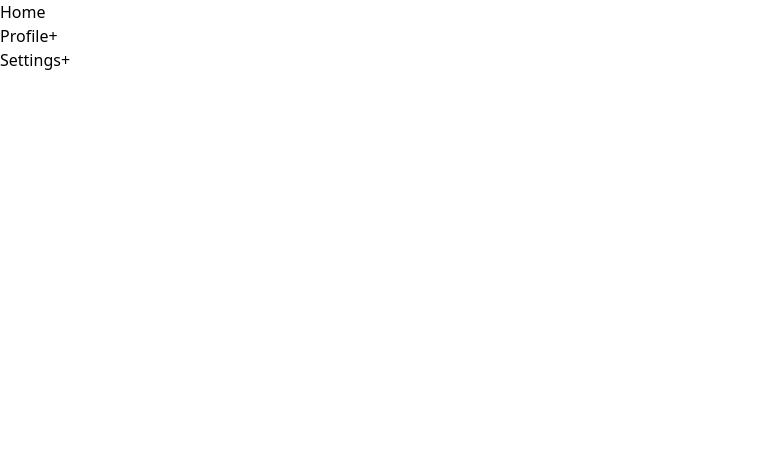
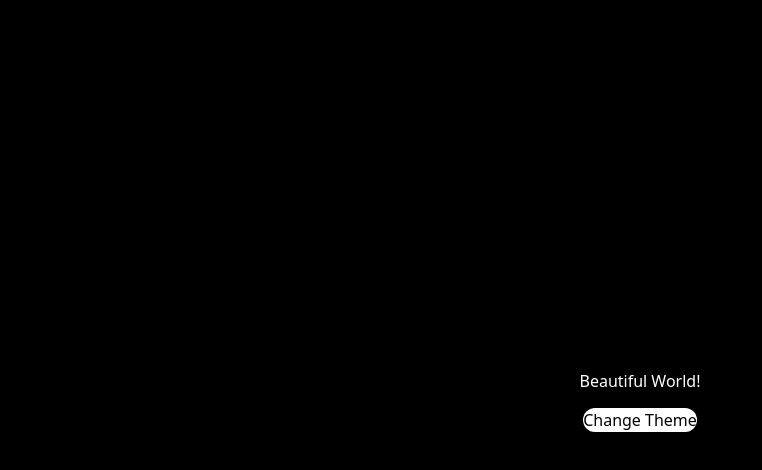
Before and after one commit to Redoan23/25-projects, a React (Vite) app: page / in a window 1280 px wide. Shown: the top 470 px of the page, without its empty margins (0-762 px from the left). Built offline with nearby package versions, Linux system fonts and the light colour scheme.

Commit message:
added theme switch

```diff
--- a/src/App.jsx
+++ b/src/App.jsx
@@ -5,6 +5,7 @@ import routes from './components/nestedMenu/data';
 import NestedMenu from './components/nestedMenu/NestedMenu';
 import RandomColor from './components/randomColor/RandomColor';
 import RatingStar from './components/ratingStar/RatingStar';
+import ThemeSwitch from './components/themeSwitch/ThemeSwitch';
 
 const App = () => {
   return (
@@ -22,8 +23,11 @@ const App = () => {
         {/* <div className=' mt-4 text-center mx-auto'>
           <ImageSlider url={'https://picsum.photos/v2/list?page=3&limit=10'} ></ImageSlider>
         </div> */}
+        {/* <div className=' mt-4 text-center mx-auto'>
+          <NestedMenu menus={routes}></NestedMenu>
+        </div> */}
         <div className=' mt-4 text-center mx-auto'>
-          <NestedMenu menus={routes}></NestedMenu>
+          <ThemeSwitch></ThemeSwitch>
         </div>
 
       </div>
--- /dev/null
+++ b/src/Hooks/useLocalStorage.jsx
@@ -0,0 +1,30 @@
+import { useEffect, useState } from "react";
+
+const useLocalStorage = (key, defaultValue) => {
+
+    const [value, setValue] = useState(() => {
+
+        let currentValue
+
+        try {
+
+            currentValue = (JSON.parse(localStorage.getItem(key)) || String(defaultValue))
+
+        } catch (error) {
+            console.log(error)
+            currentValue = defaultValue
+        }
+
+        return currentValue
+
+    })
+
+    useEffect(() => {
+        localStorage.setItem(key, JSON.stringify(value))
+    }, [key, value])
+
+    return [value, setValue]
+
+};
+
+export default useLocalStorage;
--- a/src/components/nestedMenu/Menu-items.jsx
+++ b/src/components/nestedMenu/Menu-items.jsx
@@ -9,12 +9,12 @@ const MenuItems = ({ items = [] }) => {
 
     const handleChildren = (getCurrentLabel) => {
         setShowCurrentChild({
-            ...showCUrrentChild,
             [getCurrentLabel]: !showCUrrentChild[getCurrentLabel]
         }
         )
     }
 
+    console.log(showCUrrentChild)
 
     // we can do this in both way setting just a state or a bit complex one is the taking an empty object then toggling between true or false
     // for object we must remember that we can use the bracket method to get a child as like as the dot method.
@@ -23,7 +23,7 @@ const MenuItems = ({ items = [] }) => {
 
     return (
         <ul>
-            <p onClick={() => handleChildren(items.label)} className=" flex gap-3 justify-center">
+            <p onClick={() => handleChildren(items.label)} className=" flex gap-3 justify-center" >
                 {items.label}
                 {
                     items && items.children && items.children.length > 0 && <span className=" font-bold">
--- /dev/null
+++ b/src/components/themeSwitch/ThemeSwitch.jsx
@@ -0,0 +1,29 @@
+
+import useLocalStorage from "../../Hooks/useLocalStorage";
+import './theme.css'
+
+const ThemeSwitch = () => {
+
+
+    const [theme, setTheme] = useLocalStorage('theme', 'dark')
+
+    const handleTheme = () => {
+        setTheme(theme === "dark" ? "light" : "dark")
+    }
+
+    return (
+        <div className=" themeContainer" data-theme={theme}>
+            <div className=" switchHolder">
+                <h3 className=" text-4xl heading-text">Beautiful World!</h3>
+                <button
+                    className=" border p-2 rounded-lg btn"
+                    onClick={handleTheme}
+                >
+                    Change Theme
+                </button>
+            </div>
+        </div>
+    );
+};
+
+export default ThemeSwitch;
--- /dev/null
+++ b/src/components/themeSwitch/theme.css
@@ -0,0 +1,44 @@
+:root {
+    --background: #fff;
+    --text-primary: #000;
+    --btn-text-primary: #fff;
+    --btn-background-primary: #000;
+    --selection-bg: beige;
+}
+
+
+[data-theme='dark'] {
+    --background: #000;
+    --text-primary: #fff;
+    --btn-text-primary: #000;
+    --btn-background-primary: #fff;
+    --selection-bg: green;
+}
+
+.themeContainer {
+    background-color: var(--background);
+    color: var(--text-primary);
+    height: 100vh;
+    transition: all 0.4s;
+}
+
+
+.switchHolder {
+    display: flex;
+    gap: 15px;
+    flex-direction: column;
+    justify-content: center;
+    align-items: center;
+    height: 100vh;
+
+}
+
+.switchHolder button {
+    background-color: var(--btn-background-primary);
+    color: var(--btn-text-primary);
+    border-radius: 16px;
+}
+
+::selection {
+    background: var(--selection-bg);
+}
```
